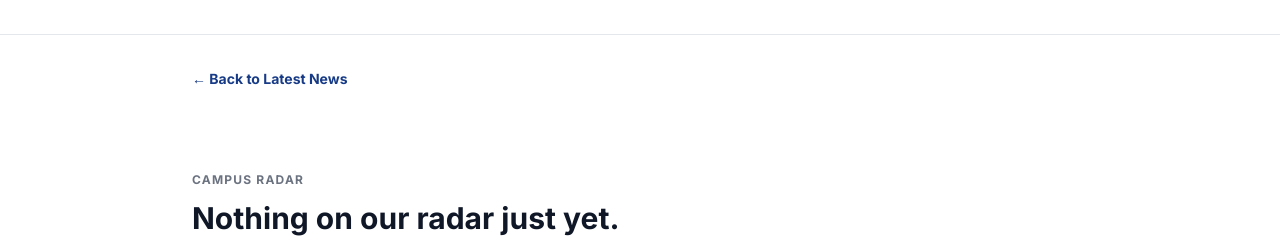
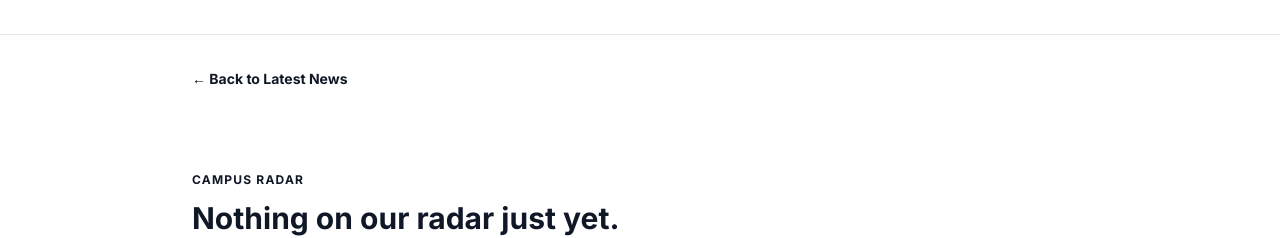
Before and after one commit to Ayomiayo1211/campus-radar.web, a Next.js app: page /spotlight in a window 1280 px wide. Shown: the part 191-429 px from the top of the page. Built offline with nearby package versions, Linux system fonts and the light colour scheme; no server answers; the database is empty.

Commit message:
Tune Spotlight page typography for dark mode

```diff
--- a/app/spotlight/page.tsx
+++ b/app/spotlight/page.tsx
@@ -8,9 +8,9 @@ export const dynamic='force-dynamic';
 export default async function SpotlightPublicPage(){
  const {data}=await (getSupabaseAdmin() as any).from('spotlights').select('id,title,excerpt,body,image_url,author_name,published_at').eq('status','PUBLISHED').eq('is_current',true).maybeSingle();
  return <><Header/><main className="container min-h-screen max-w-4xl py-8">
- <Link href="/news" className="text-sm font-bold text-[#173B87] hover:underline">← Back to Latest News</Link>
- {!data?<div className="py-20"><p className="text-xs font-bold uppercase tracking-widest text-gray-500">Campus Radar</p><h1 className="mt-3 text-3xl font-bold">Nothing on our radar just yet.</h1></div>:
- <article className="mt-8"><p className="text-xs font-bold uppercase tracking-widest text-[#B52E35]">Campus Radar presents</p><h1 className="mt-2 text-4xl font-black text-[#173B87]">SPOTLIGHT.</h1>
+ <Link href="/news" className="spotlight-back text-sm font-bold hover:underline">← Back to Latest News</Link>
+ {!data?<div className="py-20"><p className="spotlight-page-muted text-xs font-bold uppercase tracking-widest">Campus Radar</p><h1 className="mt-3 text-3xl font-bold">Nothing on our radar just yet.</h1></div>:
+ <article className="mt-8"><p className="spotlight-page-eyebrow text-xs font-bold uppercase tracking-widest">Campus Radar presents</p><h1 className="spotlight-page-heading mt-2 text-4xl font-black">SPOTLIGHT.</h1>
  {data.image_url&&<img src={data.image_url} alt={data.title} className="mt-8 max-h-[520px] w-full rounded-2xl object-cover"/>}
  <h2 className="mt-8 text-3xl font-bold text-[var(--ink)]">{data.title}</h2><p className="mt-3 text-lg leading-8 text-[var(--muted)]">{data.excerpt}</p>
  <div className="my-6 flex flex-wrap items-center justify-between gap-3 border-y border-[var(--line)] py-4"><p className="text-xs font-semibold uppercase tracking-widest text-[var(--muted)]">Featuring {data.author_name}</p><ArticleShare title={data.title} excerpt={data.excerpt||''} shortCode="" sharePath={data ? `/spotlight/${data.id}` : undefined}/></div>
```
